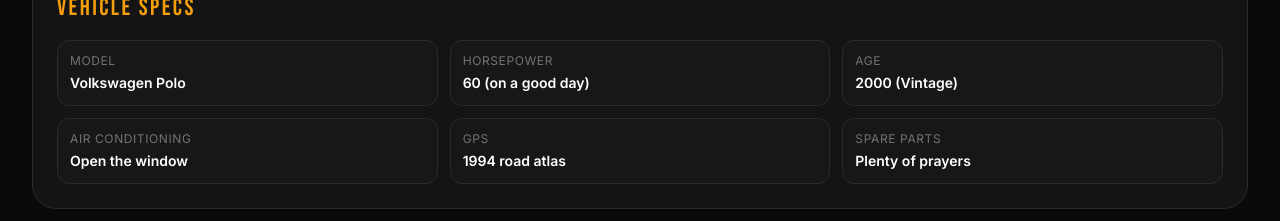
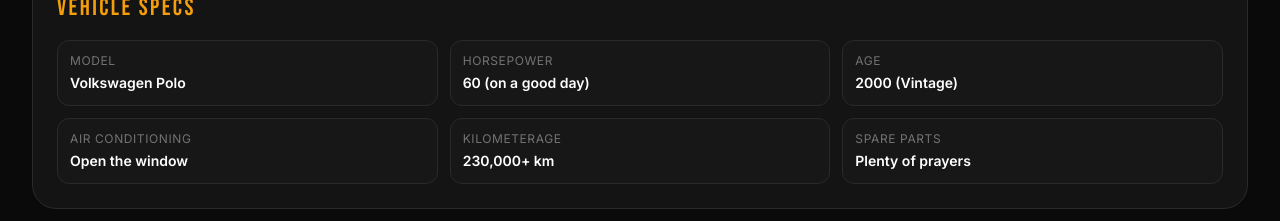
Before and after one commit to LBlend/polomarket, a Next.js app: page / in a window 1280 px wide. Shown: the part 1000-1221 px from the top of the page. Built offline with nearby package versions, Linux system fonts and the light colour scheme; no server answers; the database is empty.

Commit message:
change gps fact to kilometerage

```diff
--- a/src/components/TeamHero.tsx
+++ b/src/components/TeamHero.tsx
@@ -42,7 +42,7 @@ const CAR_SPECS = [
   { label: "Horsepower", value: "60 (on a good day)" },
   { label: "Age", value: "2000 (Vintage)" },
   { label: "Air conditioning", value: "Open the window" },
-  { label: "GPS", value: "1994 road atlas" },
+  { label: "Kilometerage", value: "230,000+ km" },
   { label: "Spare parts", value: "Plenty of prayers" },
 ];
 
```
